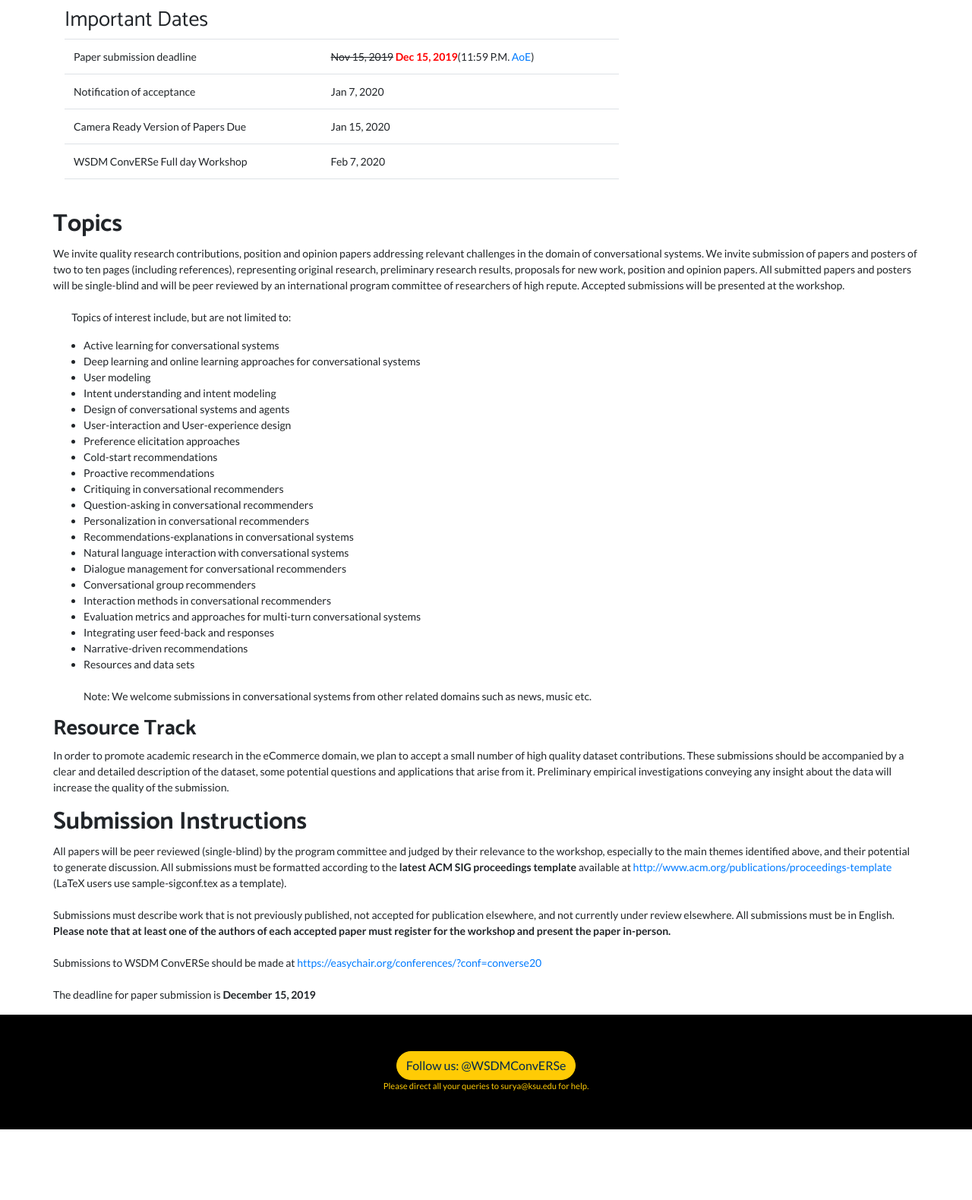
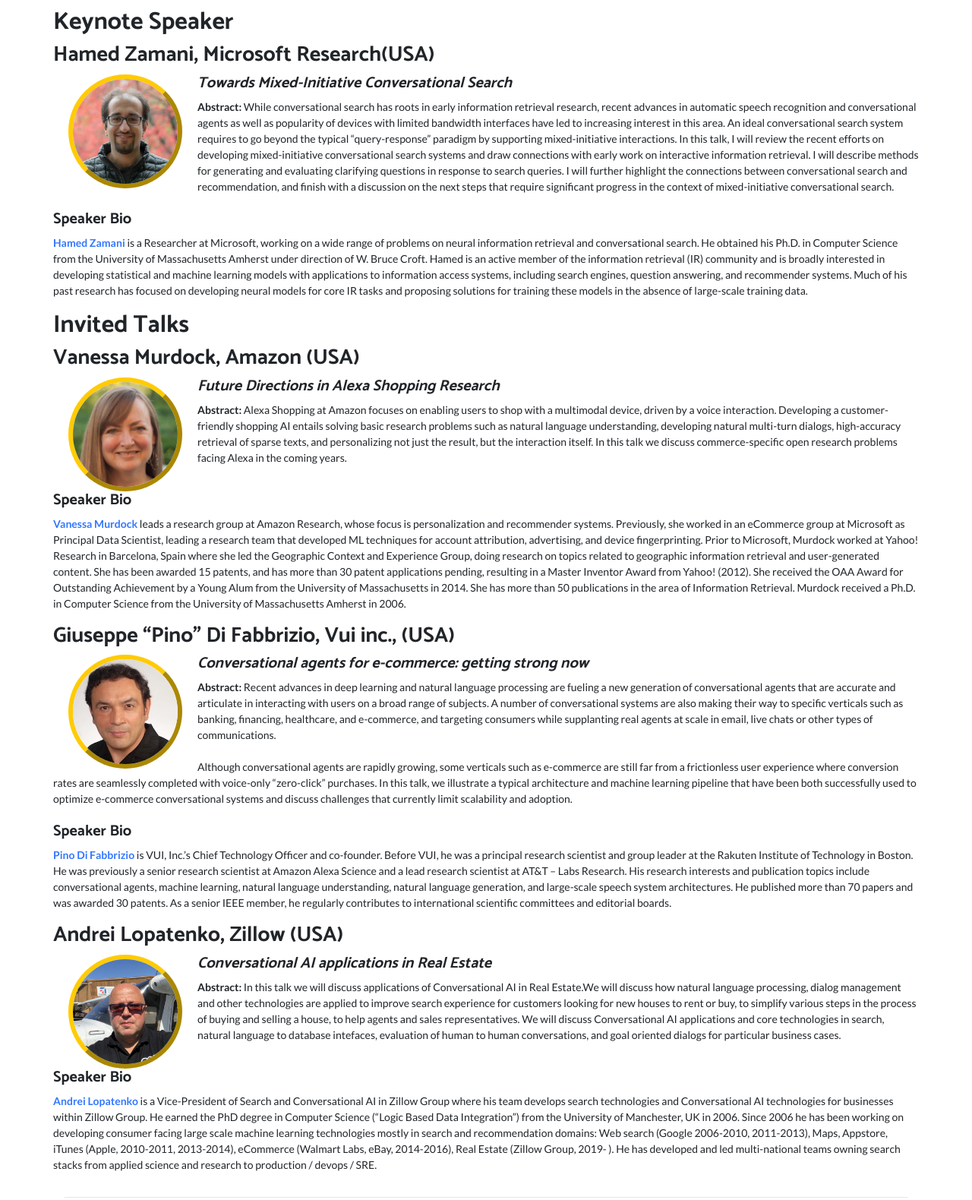
Before and after one commit to wsdm-Converse/converse.github.io, a website: page index.html in a window 1280 px wide. Shown: the part 859-2439 px from the top of the page at 76% size. Before the commit the page ends 2346 px from the top, so only its background shows below. Drawn offline with Linux system fonts and the light colour scheme.

Commit message:
speaker bios

```diff
--- a/index.html
+++ b/index.html
@@ -130,105 +130,131 @@
           </div>
         </div>
       </div>
+
+      <section>
     <div class="container">
-        <div class="row align-items-center">
+    <div class="row align-items-center" >
+    <h2 ><b>Keynote Speaker</b></h2>
+    <br>
+                  <header>
+                  <h3><b>Hamed Zamani, Microsoft Research(USA)</b> </h3>
+                  <img style="float: left; border-radius: 50%; border: #FFCB05 6px outset;" hspace="20" src="./img/zamani.jpg" height="150px" width="150px" border="10px">
+                  <h5><b><i>Towards Mixed-Initiative Conversational Search</i></b></h5>
 
-          <div class="col-lg-8 order-lg-1">
+
+                  <b>Abstract:</b> While conversational search has roots in early information retrieval research, recent advances in automatic speech recognition and conversational agents as well as popularity of devices with limited bandwidth interfaces have led to increasing interest in this area. An ideal conversational search system requires to go beyond the typical “query-response” paradigm by supporting mixed-initiative interactions. In this talk, I will review the recent efforts on developing mixed-initiative conversational search systems and draw connections with early work on interactive information retrieval. I will describe methods for generating and evaluating clarifying questions in response to search queries. I will further highlight the connections between conversational search and recommendation, and finish with a discussion on the next steps that require significant progress in the context of mixed-initiative conversational search.
+                  <br><br>
+                  </header>
+                  <h5><b>Speaker Bio</b></h5>
+
+                  <p>
+                   <a href="http://www.cs.emory.edu/~eugene/" target="_blank"><font color=#3377ff><b>Hamed Zamani</b></font></a> is a Researcher at Microsoft, working on a wide range of problems on neural information retrieval and conversational search. He obtained his Ph.D. in Computer Science from the University of Massachusetts Amherst under direction of W. Bruce Croft. Hamed is an active member of the information retrieval (IR) community and is broadly interested in developing statistical and machine learning models with applications to information access systems, including search engines, question answering, and recommender systems. Much of his past research has focused on developing neural models for core IR tasks and proposing solutions for training these models in the absence of large-scale training data.
+                  </p>
+
+        <h2 ><b>Invited Talks</b></h2>
+        <br>
+                  <header>
+                  <h3><b>Vanessa Murdock, Amazon (USA)</b></h3>
+                  <img style="float: left; border-radius: 50%; border: #FFCB05 6px outset;" hspace="20" src="./img/murdock.jpg" height="150px" width="150px" border="10px">
+                  <h5><b><i>Future Directions in Alexa Shopping Research</i></b> </h5>
+
+                  <b>Abstract:</b> Alexa Shopping at Amazon focuses on enabling users to shop with a multimodal device, driven by a voice interaction. Developing a customer-friendly shopping AI entails solving basic research problems such as natural language understanding, developing natural multi-turn dialogs, high-accuracy retrieval of sparse texts, and personalizing not just the result, but the interaction itself. In this talk we discuss commerce-specific open research problems facing Alexa in the coming years.
+                  <br><br>
+                  </header>
+                  <h5><b>Speaker Bio</b></h5>
+                  <p>
+                  <font color=#3377ff><b>Vanessa Murdock</b></font></a> leads a research group at Amazon Research, whose focus is personalization and recommender systems. Previously, she worked in an eCommerce group at Microsoft as Principal Data Scientist, leading a research team that developed ML techniques for account attribution, advertising, and device fingerprinting. Prior to Microsoft, Murdock worked at Yahoo! Research in Barcelona, Spain where she led the Geographic Context and Experience Group, doing research on topics related to geographic information retrieval and user-generated content. She has been awarded 15 patents, and has more than 30 patent applications pending, resulting in a Master Inventor Award from Yahoo! (2012). She received the OAA Award for Outstanding Achievement by a Young Alum from the University of Massachusetts in 2014. She has more than 50 publications in the area of Information Retrieval. Murdock received a Ph.D. in Computer Science from the University of Massachusetts Amherst in 2006.
+                  </p>
+
+                  <header>
+                  <h3><b>Giuseppe “Pino” Di Fabbrizio, Vui inc., (USA)</b></h3>
+                  <img style="float: left; border-radius: 50%; border: #FFCB05 6px outset;" hspace="20" src="./img/pino1.png" height="150px" width="150px" border="10px">
+                  <h5><b><i>Conversational agents for e-commerce: getting strong now</i></b> </h5>
+
+                  <b>Abstract:</b> Recent advances in deep learning and natural language processing are fueling a new generation of conversational agents that are accurate and articulate in interacting with users on a broad range of subjects. A number of conversational systems are also making their way to specific verticals such as banking, financing, healthcare, and e-commerce, and targeting consumers while supplanting real agents at scale in email, live chats or other types of communications.
+                  <br><br>Although conversational agents are rapidly growing, some verticals such as e-commerce are still far from a frictionless user experience where conversion rates are seamlessly completed with voice-only “zero-click” purchases. In this talk, we illustrate a typical architecture and machine learning pipeline that have been both successfully used to optimize e-commerce conversational systems and discuss challenges that currently limit scalability and adoption.
+                  <br><br>
+                  </header>
+                  <h5><b>Speaker Bio</b></h5>
+                  <p>
+                  <font color=#3377ff><b>Pino Di Fabbrizio</b></font></a> is VUI, Inc.’s Chief Technology Officer and co-founder. Before VUI, he was a principal research scientist and group leader at the Rakuten Institute of Technology in Boston. He was previously a senior research scientist at Amazon Alexa Science and a lead research scientist at AT&T – Labs Research. His research interests and publication topics include conversational agents, machine learning, natural language understanding, natural language generation, and large-scale speech system architectures. He published more than 70 papers and was awarded 30 patents. As a senior IEEE member, he regularly contributes to international scientific committees and editorial boards.
+                  </p>
+
+                  <header>
+                  <h3><b>Andrei Lopatenko, Zillow (USA)</b></h3>
+                  <img style="float: left; border-radius: 50%; border: #FFCB05 6px outset;" hspace="20" src="./img/Andrei.jpeg" height="150px" width="150px" border="10px">
+                  <h5><b><i>Conversational AI applications in Real Estate</i></b> </h5>
+
+                  <b>Abstract:</b> In this talk we will discuss applications of Conversational AI in Real Estate.We will discuss how natural language processing, dialog management and other technologies are applied to improve search experience for customers looking for new houses to rent or buy, to simplify various steps in the process of buying and selling a house, to help agents and sales representatives.
+                  We will discuss Conversational AI applications and core technologies in search, natural language to database intefaces, evaluation of human to human conversations, and goal oriented dialogs for particular business cases.
+
+
+                  <br><br>
+                  </header>
+                  <h5><b>Speaker Bio</b></h5>
+                  <p>
+                  <font color=#3377ff><b>Andrei Lopatenko</b></font></a> is a Vice-President of Search and Conversational AI in Zillow Group where his team develops search technologies and Conversational AI technologies for businesses within Zillow Group.
+
+He earned the PhD degree in Computer Science (“Logic Based Data Integration”) from the University of Manchester, UK in 2006. Since 2006 he  has been working on developing consumer facing large scale machine learning technologies mostly in search and recommendation domains: Web search (Google 2006-2010, 2011-2013), Maps, Appstore, iTunes (Apple, 2010-2011, 2013-2014), eCommerce (Walmart Labs, eBay, 2014-2016), Real Estate (Zillow Group, 2019- ). He has developed and led multi-national teams owning search stacks from applied science and research to production / devops / SRE.
+                  </p>
+
+
+                  <!--<header>
+                  <h3><b>Rishiraj Saha Roy, Max Planck Institute (Germany)</b> </h3>
+                  <img style="float: left; border-radius: 50%; border: #FFCB05 6px outset;" hspace="20" src="./img/eugene.jpg" height="150px" width="150px" border="10px">
+                  <h5><b><i>Overview of Dagstuhl Seminar on Conversational Search</i></b></h5>
+
+
+                  <b>Abstract:</b>
+                  <br><br>
+                  </header>
+                  <h5><b>Speaker Bio</b></h5>
+
+                  <p>
+                   <a href="http://www.cs.emory.edu/~eugene/" target="_blank"><font color=#3377ff><b>Rishiraj Saha Roy</b></font></a> is a Senior Researcher at the Max Planck Institute for Informatics (MPII), Saarbruecken, Germany, leading the research group on Question Answering, that focuses on robust and interpretable solutions for answering natural language questions over structured and unstructured data. He belongs to the Databases and Information Systems Department, that is headed by MPII director Prof. Gerhard Weikum. His current research focus is on question-answering over structured and unstructured sources of knowledge.
+                  </p> xxxx-->
+
+  </div>
+<hr>
+</div>
+</section>
+<!--
+<section>
+    <div class="container">
+    <div class="row align-items-center" >
     <div class="p-0">
-                <h3>Important Dates</h3>
-                <table class="table table-condensed">
-                <tbody>
+    <h2 ><b>Panel Discussion</b></h2>
+
+    <h5><b>Topic: <i>XXXXXX</i></b></h5>
+      <table class="image">
 <tr>
-                    <td>Paper submission deadline</td>
-                    <td><strike>Nov 15, 2019</strike><b><font color="red"> Dec 15, 2019</font></b>(11:59 P.M.<a href="http://www.worldtimeserver.com/time-zones/aoe/" target="_blank"> AoE</a>)</td>
+<td style="width:200px;"><img style="float: left; border-radius: 50%; border: #FFCB05 6px outset;" hspace="20" src="./img/murdock.jpg" height="150px" width="150px" border="10px"></td>
+
+<td style="width:200px;"><img style="float: left; border-radius: 50%; border: #FFCB05 6px outset;" hspace="20" src="./img/estelle.jpg" height="150px" width="150px" border="10px"></td>
+
+<td style="width:200px;"><img style="float: left; border-radius: 50%; border: #FFCB05 6px outset;" hspace="20" src="./img/davidcarmel.png" height="150px" width="150px" border="10px"></td>
+
+<td style="width:200px;"><img style="float: left; border-radius: 50%; border: #FFCB05 6px outset;" hspace="20" src="./img/charlie.jpeg" height="150px" width="150px" border="10px"></td>
+
+<td style="width:200px;"><img style="float: left; border-radius: 50%; border: #FFCB05 6px outset;" hspace="20" src="./img/luna.jpeg" height="150px" width="150px" border="10px"></td>
 </tr>
-                  <tr>
-                    <td>Notification of acceptance</td>
-                    <td>Jan 7, 2020</td>
+<tr>Eugene Agichtein <br><font color=#194B7><i>Emory University<br> USA</i><br><b>Moderator</b></font> </td>
+<td class="caption">Vanessa Murdock <br><font color=#194B7><i>Amazon<br> USA</i><br></font> </td>
+
 </tr>
-                  <tr>
-                    <td>Camera Ready Version of Papers Due</td>
-                    <td>Jan 15, 2020</td>
-                  </tr>
-                   <tr>
-                    <td>WSDM ConvERSe Full day Workshop</td>
-                    <td>Feb 7, 2020</td>
-                  </tr>
-                  <tr><td></td><td></td></tr>
-                </tbody>
 </table>
 </div>
 </div>
+<hr>
 </div>
-      </div>
-    <section>
-      <div class="container">
-        <div class="row align-items-center">
-            <div class="p-0">
-              <h2><b>Topics</b></h2>
-              We invite quality research contributions, position and opinion papers addressing relevant challenges in the domain of conversational systems. We invite submission of papers and posters of two to ten pages (including references), representing original research, preliminary research results, proposals for new work, position and opinion papers. All submitted papers and posters will be single-blind and will be peer reviewed by an international program committee of researchers of high repute.  Accepted submissions will be presented at the workshop.
 <br>
-<br>
-              <p> &nbsp; &nbsp; &nbsp; &nbsp; &nbsp;Topics of interest include, but are not limited to:
 
-                <ul>
-                    <li> Active learning for conversational systems</li>
-					<li> Deep learning and online learning approaches for conversational systems</li>
-					<li> User modeling</li>
-					<li> Intent understanding and intent modeling</li>
-					<li> Design of conversational systems and agents</li>
-					<li> User-interaction and User-experience design</li>
-					<li> Preference elicitation approaches</li>
-					<li> Cold-start recommendations</li>
-					<li> Proactive recommendations</li>
-					<li> Critiquing in conversational recommenders</li>
-					<li> Question-asking in conversational recommenders</li>
-					<li> Personalization in conversational recommenders</li>
-					<li> Recommendations-explanations in conversational systems</li>
-					<li> Natural language interaction with conversational systems</li>
-					<li> Dialogue management for conversational recommenders</li>
-					<li> Conversational group recommenders</li>
-					<li> Interaction methods in conversational recommenders</li>
-					<li> Evaluation metrics and approaches for multi-turn conversational systems</li>
-					<li> Integrating user feed-back and responses</li>
-					<li> Narrative-driven recommendations</li>
-                    <li> Resources and data sets</li>
-                    <br>
-                    Note: We welcome submissions in conversational systems from other related domains such as news, music etc.
+</section>
+-->
 
-                </ul>
-                <section id='ResourceTrack'>
-              </p>
-              <h3><b>Resource Track</b></h3>
-              <p>In order to promote academic research in the eCommerce domain, we plan to accept a small number of high quality dataset contributions. These submissions should be accompanied by a clear and detailed description of the dataset, some potential questions and applications that arise from it. Preliminary empirical investigations conveying any insight about the data will increase the quality of the submission.
-              </p>
-            </section>
-            </div>
-        </div>
-      </div>
-    </section>
-    <section id="Submission Instructions">
 
-      <div class="container">
-        <div class="row align-items-center">
-            <div class="p-0">
-              <h2><b>Submission Instructions</b></h2>
-              <p>
-                All papers will be peer reviewed (single-blind) by the program committee and judged by their relevance to the workshop, especially to the main themes identified above, and their potential to generate discussion. All submissions must be formatted according to the <b>latest ACM SIG proceedings template</b> available at <a href='http://www.acm.org/publications/proceedings-template' target="_blank">http://www.acm.org/publications/proceedings-template</a> (LaTeX users use sample-sigconf.tex as a template).
-                <br>
-                <br>
-                Submissions must describe work that is not previously published, not accepted for publication elsewhere, and not currently under review elsewhere.  All submissions must be in English. <b>Please note that at least one of the authors of each accepted paper must register for the workshop and present the paper in-person.</b>
-                <br>
-                <br>
-                Submissions to WSDM ConvERSe should be made at <a href='https://easychair.org/conferences/?conf=converse20' target="_blank">https://easychair.org/conferences/?conf=converse20</a>
-                <br>
-                <br>
-                The deadline for paper submission is <b>December 15, 2019</b>
-              </p>
-            </div>
-        </div>
-      </div>
-    </section>
+
+
 
 
     <!-- Footer -->
```
Also changed, not shown: img/Andrei.jpeg (added), img/Pino1.png (added), img/murdock.jpg (added), img/pino.jpg (added), img/rishirajsaharoy.jpg (added), img/zamani.jpg (added). Lines whose indentation alone changed are shown as unchanged.
